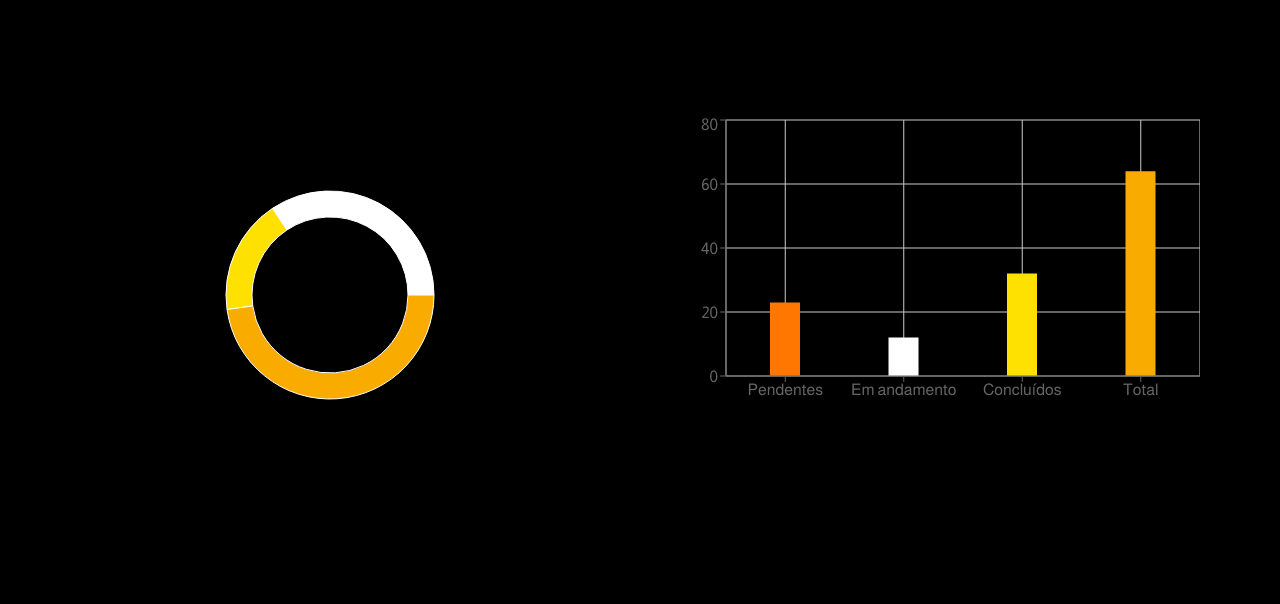
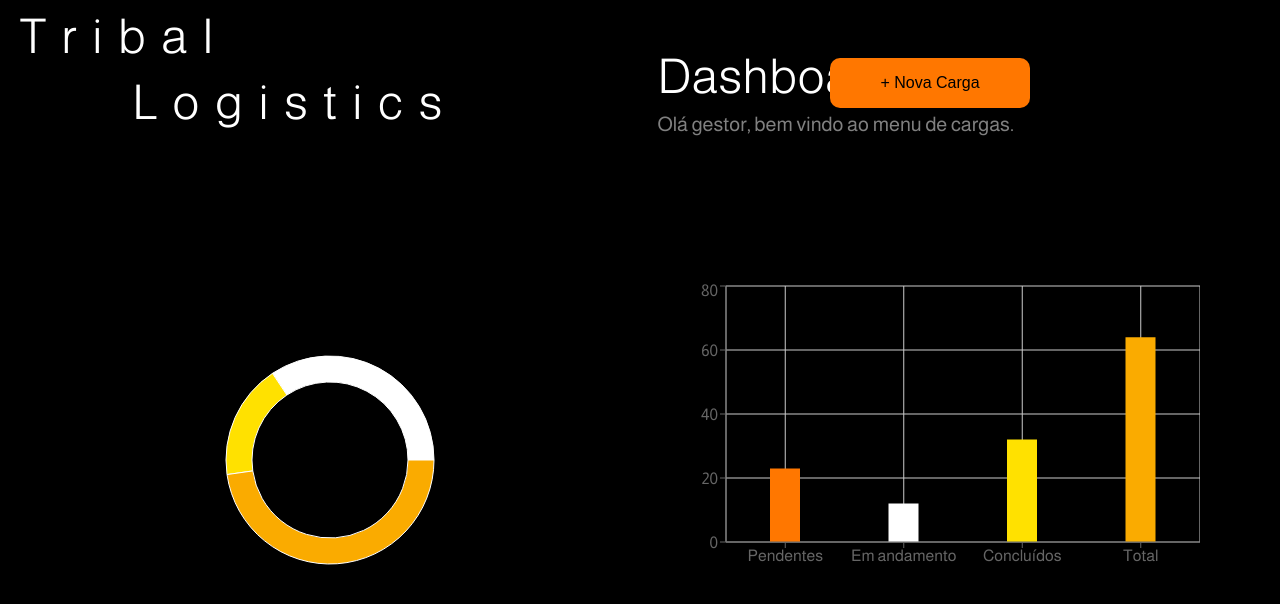
Before and after one commit to jocapletsch1-ui/Tribal-Logistics, a React (Vite) app: page /home in a window 1280 px wide. Shown: the top 604 px of the page. Built offline with nearby package versions, Linux system fonts and the light colour scheme.

Commit message:
Add files via upload

```diff
--- a/src/Home.jsx
+++ b/src/Home.jsx
@@ -1,7 +1,6 @@
 import GraficoMapa from './components/GraficoMapa'
 import GraficoPie from './components/graficoPie'
 import s from './Home.module.css'
-
 
 
 function Home() {
@@ -9,6 +8,14 @@ function Home() {
     return (
         <>
 
+        <div className={s.parteDeCima}>
+        <h1 className={s.titulo}>Tribal <br /> ㅤㅤ Logistics</h1>
+        <div className={s.nav}>
+        <h2 className={s.tituloPagina}>Dashboard</h2>
+        <p>Olá gestor, bem vindo ao menu de cargas.</p>
+        </div>
+        <button className={s.botaoCarga}> + Nova Carga</button>
+        </div>
 
         <div className={s.graficos}>
         <GraficoPie/>
--- a/src/Home.module.css
+++ b/src/Home.module.css
@@ -32,3 +32,40 @@ body{
     padding: 20px;
     border-radius: 10px;
 }
+.titulo{
+  letter-spacing: 15px;
+  color: white;
+  margin-left: 20px;
+  font-size: 48px;
+  font-weight: 300;
+  margin-top: 10px;
+}
+.tituloPagina{
+  color: white;
+  font-size: 48px;
+  font-weight: 300;
+}
+.parteDeCima{
+  display: flex;
+  flex-direction: row;
+  align-items: center;
+  gap: 200px;
+}
+.parteDeCima p{
+  color: white;
+  filter: opacity(0.5);
+  font-size: 20px;
+}
+.nav p{
+  margin-top: -30px;
+}
+.botaoCarga{
+  position: absolute;
+  right: 250px;
+  border-radius: 10px;
+  width: 200px;
+  height: 50px;
+  background-color: #FF7700;
+  font-size: 16px;
+  border: none;
+}
--- a/src/Login.jsx
+++ b/src/Login.jsx
@@ -9,6 +9,10 @@ function Login() {
       <div className={s.quadrado}><h1>TRIBAL LOGISTICS</h1></div>
         <div className={s.quadradoTribo}>
           <div className={s.quadradoLogin}>
+            <div className={s.Email}>
+              <p className={s.Placeholders}>Nome</p>
+              <input className={s.nome} type="text"  placeholder="Joaquim da Luz Oberziner" />
+            </div>
             <div className={s.Email}>
               <p className={s.Placeholders}>E-mail</p>
               <input type="text"  placeholder="exemplo@gmail.com" />
--- a/src/Login.module.css
+++ b/src/Login.module.css
@@ -25,10 +25,10 @@ body{
 }
 .quadradoLogin{
   width: 506px;
-  height: 364px;
+  height: 475px;
   background: #e26a01;
   position: absolute;
-  top: 30%;
+  top: 20%;
   left: 50%;
   transform: translate(-50%, 50%);
   rotate: -5deg;
--- a/src/components/GraficoPie.jsx
+++ b/src/components/GraficoPie.jsx
@@ -42,6 +42,8 @@ const renderActiveShape = ({
         startAngle={startAngle}
         endAngle={endAngle}
         fill={fill}
+        stroke='#000000'
+        strokeWidth={0}
       />
       <Sector
         cx={cx}
@@ -51,6 +53,8 @@ const renderActiveShape = ({
         innerRadius={(outerRadius ?? 0) + 6}
         outerRadius={(outerRadius ?? 0) + 10}
         fill={fill}
+        stroke="  #000000"
+        strokeWidth={2}
       />
       <path d={`M${sx},${sy}L${mx},${my}L${ex},${ey}`} stroke={fill} fill="none" />
       <circle cx={ex} cy={ey} r={2} fill={fill} stroke="none" />
```
Also changed, not shown: 6 other files (tests, documents, lock files or other folders).
